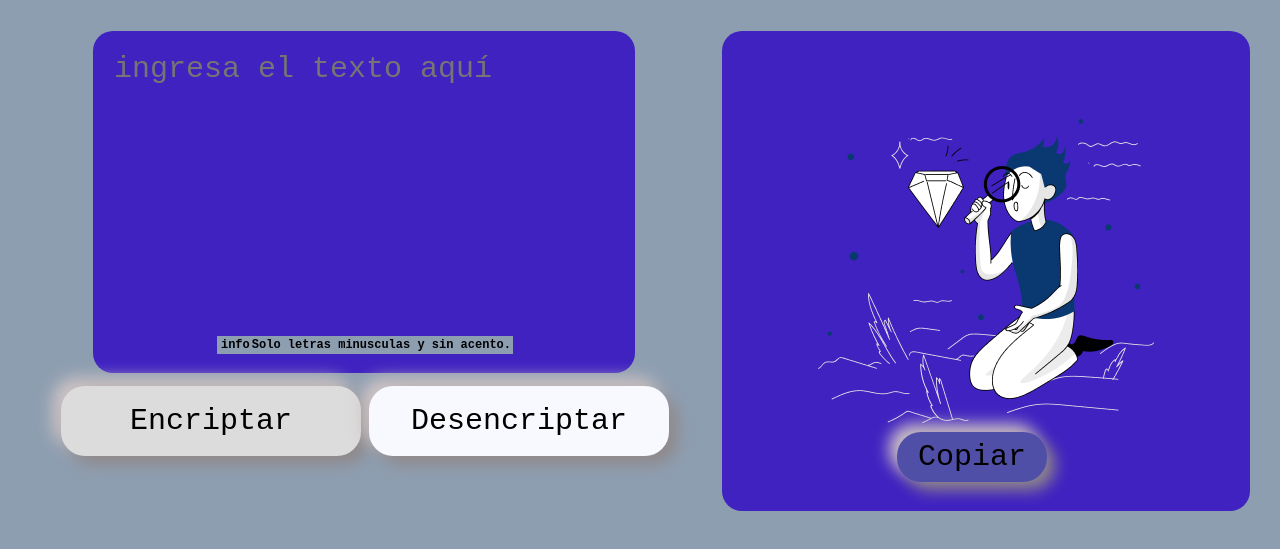
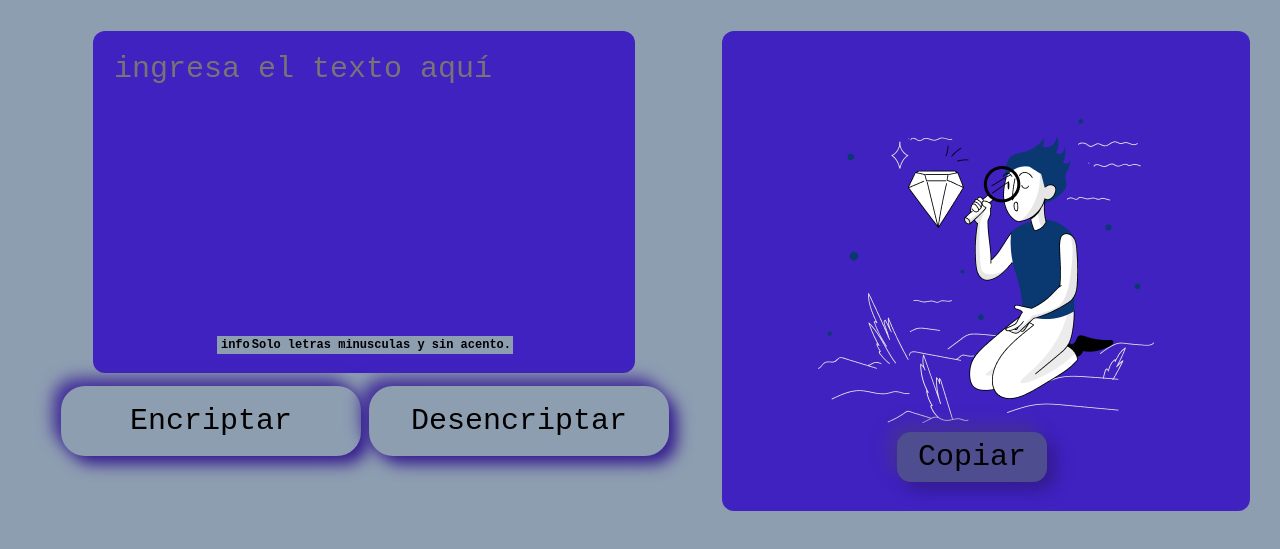
Before and after one commit to VictorPerez28/ParaEncriptador2023, a plain HTML site: page index.html in a window 1280 px wide. Shown: the part 31-580 px from the top of the page. Drawn offline with Linux system fonts and the light colour scheme.

Commit message:
Actualizacion

```diff
--- a/index.html
+++ b/index.html
@@ -14,7 +14,7 @@
     <main>
       <section>
         <textarea placeholder="Ingresa el texto aquí" class="texto_desencriptado"></textarea>
-        <div class="important_text">
+        <div class="divtext1">
           <p class="text"><span id="info_ico" class="material-symbols-outlined">info</span>Solo letras minusculas y sin acento.</p>
       </div>
       <div class="buttons">
--- a/styles.css
+++ b/styles.css
@@ -15,7 +15,7 @@ section{
   margin: 0 10px 0 10px;
 }
 
-.texto_desencriptado, .important_text, .buttons{
+.texto_desencriptado, .divtext1, .buttons{
   display: flex;
   justify-content: center;
   font-size: 17px;
@@ -33,25 +33,24 @@ section{
   font-size: 30px;
   border-color: transparent;
   background-color: rgb(63, 34, 192);
-  border-radius: 20px;
+  border-radius: 12px;
   padding: 20px;
   resize: none;
   text-transform: lowercase;
 }
 
-.important_text p{
+.divtext1 p{
   font-weight: bolder;
   font-size: 12px;
 }
 
-.important_text, .buttons{
+.divtext1, .buttons{
   translate: 1px -39px;
   background: transparent;
 }
 
 .encriptado_btn{
   border: transparent;
-  background-color:gainsboro;
   font-size: 30px;
   border-radius: 24px;
   cursor: pointer;
@@ -62,7 +61,6 @@ section{
 
 .desencriptado_btn{
   border: transparent;
-  background-color: ghostwhite;
   font-size: 30px;
   border-radius: 24px;
   cursor: pointer;
@@ -71,14 +69,14 @@ section{
   margin-left: 4px;
 }
 
-.encriptado_btn:hover, .desencriptado_btn:hover, .copia_btn:hover, .borrar_btn{
-  box-shadow: .5rem .5rem 1rem whitesmoke,
-  -.5rem -.5rem 1rem #ccc;
+.encriptado_btn:hover, .desencriptado_btn:hover, .copia_btn:hover{
+  box-shadow: .5rem .5rem 1rem rgb(190, 52, 52),
+  -.5rem -.5rem 1rem #7e4141;
 }
 
-.desencriptado_btn:active, .copia_btn:active, .borrar_btn{
-  box-shadow: inset  .2rem 1rem rgb(157, 157, 168),
-  inset -.2rem -.2rem 1rem #beb6b6;
+.desencriptado_btn:active, .copia_btn:active{
+  box-shadow: inset  .2rem 1rem rgb(62, 62, 146),
+  inset -.2rem -.2rem 1rem #8b4949;
 }
 
 .encriptado_btn:active{
@@ -86,10 +84,10 @@ section{
   inset -.2rem -.2rem 1rem #8f8888;
 }
 
-.encriptado_btn, .desencriptado_btn, .copia_btn, .borrar_btn{
+.encriptado_btn, .desencriptado_btn, .copia_btn{
   transition: all 1s ease;
-  box-shadow: .5rem .5rem 1rem #8f8888,
-  -.5rem -.5rem 1rem rgb(209, 198, 198);
+  box-shadow: .5rem .5rem 1rem #341b8f,
+  -.5rem -.5rem 1rem rgb(69, 50, 155);
 }
 
 .texto_encriptado{
@@ -99,7 +97,7 @@ section{
   font-size: 30px;
   border-color: transparent;
   background-color: rgb(63, 34, 192);
-  border-radius: 20px;
+  border-radius: 12px;
   padding: 20px;
   resize: none;
   text-transform: lowercase;
@@ -111,20 +109,9 @@ section{
 
 .copia_btn{
   border: transparent;
-  background-color: rgb(79, 79, 168);
+  background-color: rgb(77, 77, 143);
   font-size: 30px;
-  border-radius: 24px;
-  cursor: pointer;
-  height: 50px;
-  width: 150px;
-  translate: 0 -81px;
-}
-
-.borrar_btn{
-  border: transparent;
-  background-color: rgb(79, 79, 168);
-  font-size: 30px;
-  border-radius: 24px;
+  border-radius: 14px;
   cursor: pointer;
   height: 50px;
   width: 150px;
```
